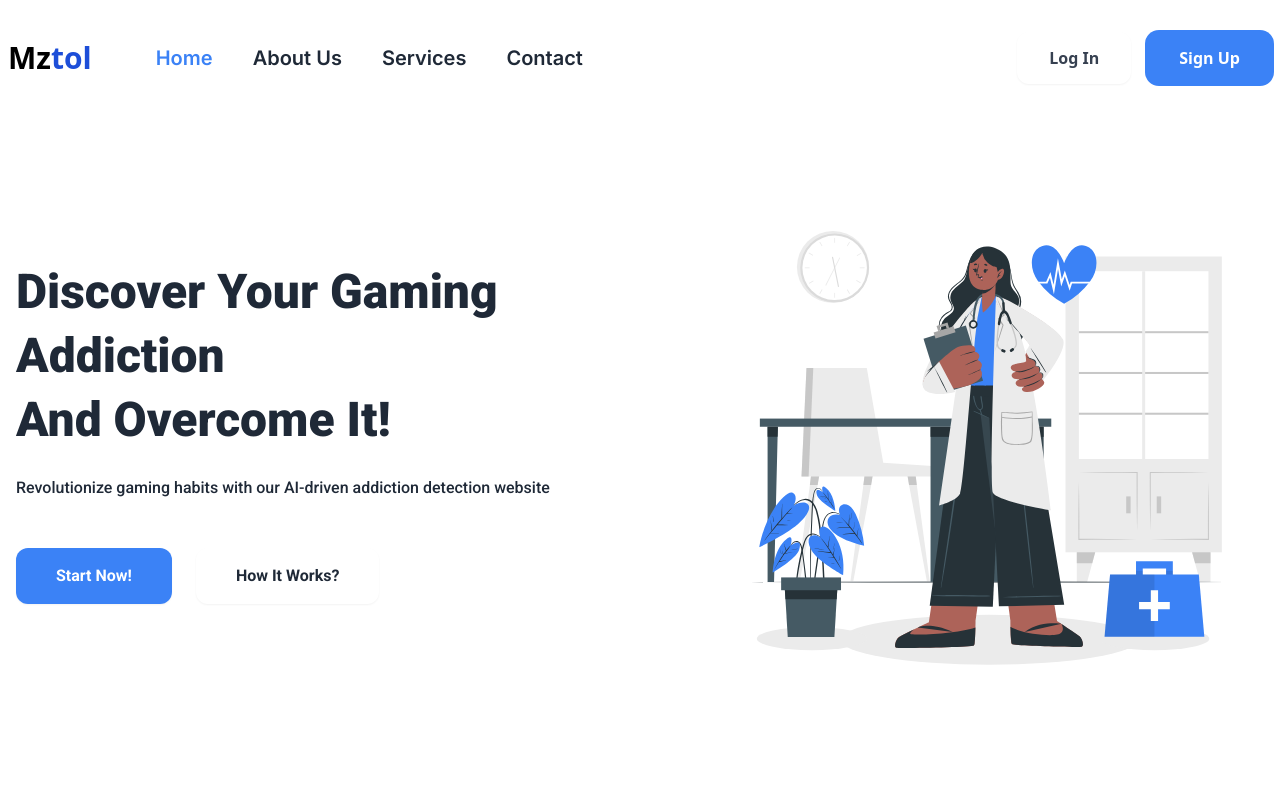
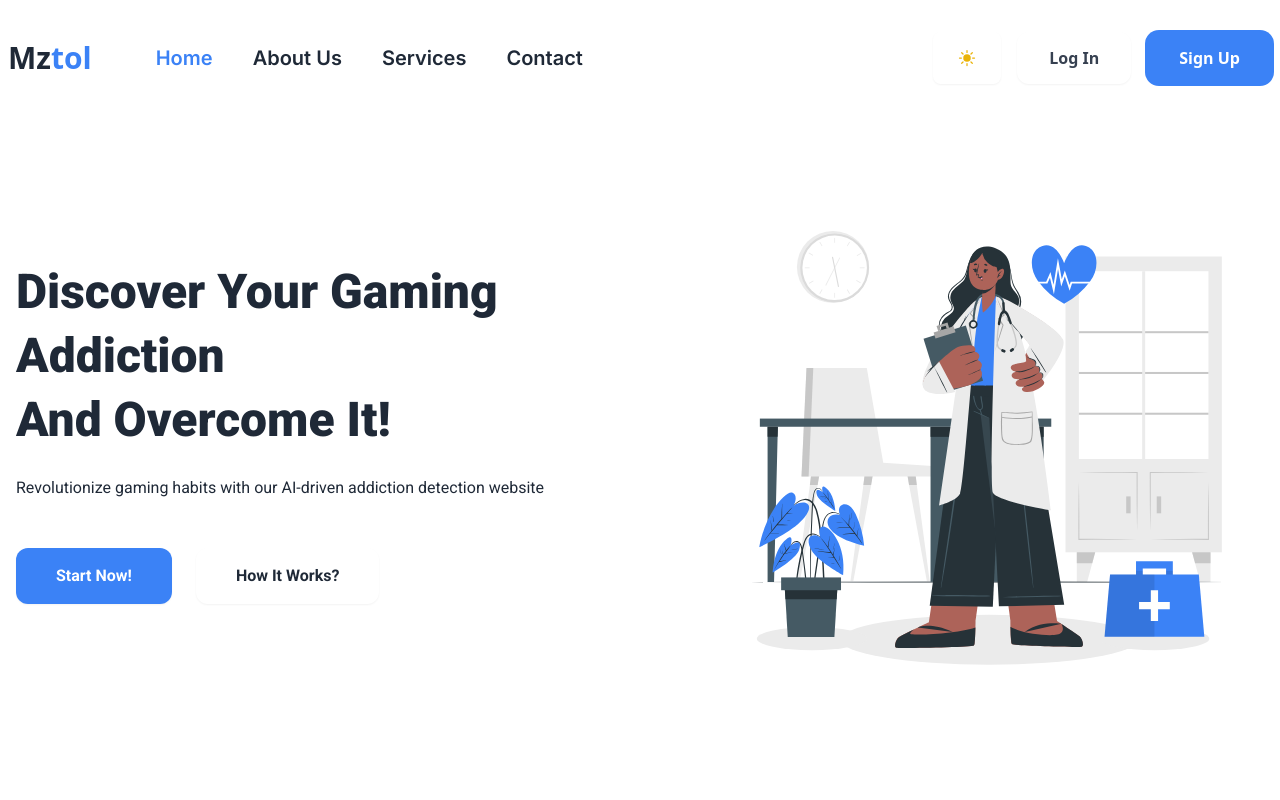
Before and after one commit to chihabMe/daw-addiction-detector, a React (Vite) app in the folder frontend/: page / in a window 1280 px wide. Shown: the top 800 px of the page. Built offline with nearby package versions, Linux system fonts and the light colour scheme.

Commit message:
added dark/light theme toggler

```diff
--- a/frontend/index.html
+++ b/frontend/index.html
@@ -15,7 +15,7 @@
     <!--   rel="stylesheet" -->
     <!-- /> -->
   </head>
-  <body>
+  <body class=" bg-light  dark:bg-dark">
     <div id="root" class="w-full max-w-screen-[1300px] mx-auto"></div>
     <script type="module" src="/src/main.tsx"></script>
   </body>
--- /dev/null
+++ b/frontend/src/components/layout/DarkLightThemeToggler.tsx
@@ -0,0 +1,16 @@
+import { useUiContext } from '../../hooks/useUiContext'
+import Button from '../ui/Button'
+import { MoonIcon,SunIcon } from '@heroicons/react/24/solid'
+
+const DarkLightThemeToggler = () => {
+  const {theme,toggleThemeMode} = useUiContext()
+  const isLight = theme=="light";
+  return (
+    <div onClick={toggleThemeMode}>
+      {isLight&& <Button className="bg-transparent px-6 hover:ring-yellow-500 active:ring-yellow-500 rounded-lg  "><SunIcon className="w-5 h-5 text-yellow-500"/></Button>}
+      {!isLight&& <Button className="bg-transparent px-6 hover:ring-gray-800 active:ring-gray-800 rounded-lg  "><MoonIcon className="w-5 h-5 text-gray-800"/></Button>}
+    </div>
+  )
+}
+
+export default DarkLightThemeToggler
--- a/frontend/src/components/layout/Header/Header.tsx
+++ b/frontend/src/components/layout/Header/Header.tsx
@@ -2,6 +2,7 @@ import { Link, NavLink } from "react-router-dom";
 import Button from "../../ui/Button";
 import {Bars3Icon} from "@heroicons/react/24/solid"
 import { motion } from "framer-motion";
+import DarkLightThemeToggler from "../DarkLightThemeToggler";
 const links = [
   {
     href: "/",
@@ -30,11 +31,11 @@ const Header = () => {
       animate={{opacity:1,y:0}}
       transition={{delay:0.1,duration:0.2}}
 
-      className="w-full   px-4 py-4 md:px-2       items-center        ">
+      className="w-full px-4 py-4 md:px-2 items-center ">
       <div className="w-full max-w-[1400px] flex items-center gap-16 justify-between py-4   mx-auto  ">
-        <Link to="/">
+        <Link to="/" className="text-text-darker dark:text-text-ligther ">
           <h1 className="capitalize font-bold  text-3xl">
-            mz<span className="text-blue-700">tol</span>
+            mz<span className="text-primary">tol</span>
           </h1>
         </Link>
       <DesktopView/>
@@ -47,7 +48,7 @@ const MobileView = ()=>{
   return (
    <div className="  lg:hidden">
       <Button className="bg-transparent px-6 py-2 !rounded-lg">
-      <Bars3Icon className="w-6 h-6 text-gray-900 "/>
+      <Bars3Icon className="w-6 h-6 text-text-darker dark:text-text-ligther"/>
       </Button>
    </div>
   )
@@ -62,7 +63,7 @@ const DesktopView = ()=>{
               {links.map((link, idx) => (
                 <li
                   key={idx}
-                  className="font-[600] font-inter   text-[20px]   text-gray-800 capitalize hover:text-primary"
+                  className="font-[600] font-inter   text-[20px]   text-text-darker dark:text-text-ligther capitalize hover:text-primary"
                 >
                   <NavLink
                     to={link.href}
@@ -77,13 +78,15 @@ const DesktopView = ()=>{
             </ul>
           </nav>
           <div className="flex gap-4 items-center">
+            <DarkLightThemeToggler/>
             <Link to="/accounts/signup">
-              <Button className="rounded-xl px-8 py-3.5 bg-transparent text-gray-700 hover:text-primary  capitalize  hover:ring-2  hover:ring-primary-500">log in</Button>
+              <Button className="rounded-xl px-8 py-3.5 bg-transparent text-gray-700 dark:text-text-ligther hover:text-primary  capitalize  hover:ring-2  hover:ring-primary-500">log in</Button>
             </Link>
 
             <Link to="/accounts/login">
               <Button className="rounded-xl px-8 py-3.5  capitalize  ring-2 ring-blue-500">sign up</Button>
             </Link>
+
           </div>
         </div>
   )
--- a/frontend/src/context/ui.context.tsx
+++ b/frontend/src/context/ui.context.tsx
@@ -1,5 +1,7 @@
 import { ReactNode, createContext, useEffect, useState } from "react";
+
 import toast from "react-hot-toast";
+
 type IQuestionType = "list" | "grid";
 type ITheme = "dark"|"light";
 type IQuestionDisplayType = "letters"|"none";
@@ -7,8 +9,7 @@ interface UiContextInitialState {
   theme: ITheme;
   questionMode: IQuestionType;
   questionDisplayType:IQuestionDisplayType,
-  changeThemeToDark:()=>void;
-  changeThemeToLight:()=>void;
+  toggleThemeMode:()=>void;
   changeQuestionModeToList:()=>void;
   changeQuestionModeToGrid:()=>void;
 
@@ -19,8 +20,7 @@ const initialState: UiContextInitialState = {
   theme: localStorage.getItem("theme") as ITheme??"light",
   questionMode:localStorage.getItem("questionMode") as IQuestionType??"list",
   questionDisplayType:localStorage.getItem("questionDisplayType") as IQuestionDisplayType??"letters",
-  changeThemeToDark:()=>{},
-  changeThemeToLight:()=>{},
+  toggleThemeMode:()=>{},
   changeQuestionModeToList:()=>{},
   changeQuestionModeToGrid:()=>{},
   toggleQuestionsDisplaytype:()=>{},
@@ -35,13 +35,15 @@ export const UiContextProvider = ({children}:{children:ReactNode})=>{
   const [questionMode,setQuestionMode] = useState(initialState.questionMode)
   const [questionDisplayType,setQuestionDisplayType] = useState(initialState.questionDisplayType)
 
-  const changeThemeToDark = ()=>{
-    toast.success("dark theme on")
-  setTheme("dark")
-  }
-  const changeThemeToLight = ()=>{
-    toast.success("light theme on")
-  setTheme("light")
+  const toggleThemeMode = ()=>{
+    setTheme(p=>{
+      const isLight =  p=="light";
+      isLight? document.documentElement.classList.remove("dark"):document.documentElement.classList.add("dark")
+       const nextTheme = isLight ? "dark":"light";
+      toast.success(`${nextTheme} on`)
+      return nextTheme;
+    })
+
   }
   const changeQuestionModeToGrid=()=>{
     toast.success("grid display")
@@ -65,16 +67,22 @@ export const UiContextProvider = ({children}:{children:ReactNode})=>{
   useEffect(()=>{
     localStorage.setItem("questionMode",questionMode)
 
+
   },[questionMode])
+
+
   useEffect(()=>{
     localStorage.setItem("theme",theme)
   },[theme])
+  useEffect(()=>{
+      const storedTheme  = localStorage.getItem("theme")
+      storedTheme == "light"? document.documentElement.classList.remove("dark"):document.documentElement.classList.add("dark")
+  },[])
 
   const value  = {
     theme,
     questionMode,
-    changeThemeToLight,
-    changeThemeToDark,
+    toggleThemeMode,
     changeQuestionModeToList,
     changeQuestionModeToGrid,
     toggleQuestionsDisplaytype,
--- a/frontend/src/pages/home.tsx
+++ b/frontend/src/pages/home.tsx
@@ -12,67 +12,49 @@ const HomePage = () => (
       className="flex flex-col py-8 md:flex-row justify-between items-center justify-center min-h-[80vh] max-w-[1400px] mx-auto">
       <div className="w-full lg:w-1/2 font-roboto max-w-[680px] gap-4  flex flex-col justify-center lg:items-start">
         <div>
-        <motion.h1
-            // transition={{delay:0.1}}
-            // initial={{x:"-100%",y:-100,opacity:0}}
-            // animate={{x:0,opacity:1,y:0}}
+        <h1
 
-            className="text-4xl lg:text-5xl text-gray-800 font-[800] capitalize mb-4">
+            className="text-4xl lg:text-5xl text-text-darker dark:text-text-ligther font-[800] capitalize mb-4">
           Discover Your Gaming
-        </motion.h1>
-        <motion.h1
-            // transition={{delay:0.2}}
-            // initial={{x:"-100%",opacity:0}}
-            // animate={{x:0,opacity:1}}
+        </h1>
+        <h1
 
-            className="text-4xl lg:text-5xl text-gray-800 font-[800] capitalize mb-4">
+            className="text-4xl lg:text-5xl text-text-darker dark:text-text-ligther font-[800] capitalize mb-4">
 Addiction
-        </motion.h1>
-        <motion.h1
-            // transition={{delay:0.3}}
-            // initial={{x:"-100%",opacity:0}}
-            // animate={{x:0,opacity:1}}
+        </h1>
+        <h1
 
-            className="text-4xl lg:text-5xl text-gray-800 font-[800] capitalize mb-4">
+            className="text-4xl lg:text-5xl text-text-darker dark:text-text-ligther font-[800] capitalize mb-4">
           and Overcome It!
-        </motion.h1>
+        </h1>
         </div>
-        <motion.p
-            // transition={{delay:0.4}}
-            // initial={{x:"-100%",opacity:0}}
-            // animate={{x:0,opacity:1}}
-          className="font-medium  text-black text-gray-800 ">
+        <p
+          className="   text-text-darker dark:text-text-ligther  ">
           Revolutionize gaming habits with our AI-driven addiction detection website
-        </motion.p>
+        </p>
 
-        <motion.div
-          // initial={{y:"100%",opacity:0}}
-          // animate={{y:0,opacity:1}}
-          // transition={{delay:0.5}}
+        <div
 
-          className="flex items-center gap-6 mt-8">
-          <Link to="/quiz">
-            <Button className="rounded-xl">Start Now!</Button>
+          className="flex flex-col md:flex-row items-center gap-6 mt-8">
+          <Link to="/quiz" className="w-full md:w-auto">
+            <Button className="rounded-xl !w-full  ">Start Now!</Button>
           </Link>
-          <Link to="/how-it-works">
-            <Button className="rounded-xl bg-transparent text-gray-800">
+          <Link to="/how-it-works" className="w-full md:w-auto">
+            <Button className="rounded-xl !w-full bg-transparent text-text-darker dark:text-text-ligther">
               How It Works?
             </Button>
           </Link>
-        </motion.div>
+        </div>
 
       </div>
-      <motion.div
-          // initial={{x:"100%",opacity:0}}
-          // animate={{x:0,opacity:1}}
-          // transition={{delay:0.35}}
+      <div
         className="hidden   lg:block">
         <img
           className="w-[550px] h-[550px]"
           src="/images/home/doctor.svg"
           alt="doctor image"
         />
-      </motion.div>
+      </div>
     </motion.section>
   </main>
 );
--- a/frontend/src/routes/root.tsx
+++ b/frontend/src/routes/root.tsx
@@ -9,7 +9,7 @@ export function Root() {
       <Header />
       <Outlet />
       <Footer/>
-      <Toaster   position="bottom-right"   toastOptions={{duration:4500,className:"bg-white  min-w-[200px] font-medium",icon:<CheckCircleIcon className="w-6 h-6 text-primary"/>}}  />
+      <Toaster   position="bottom-right"   toastOptions={{duration:2500,className:"bg-white  min-w-[200px] font-medium",icon:<CheckCircleIcon className="w-6 h-6 text-primary"/>}}  />
     </>
   );
 }
--- a/frontend/tailwind.config.js
+++ b/frontend/tailwind.config.js
@@ -1,6 +1,7 @@
 /** @type {import('tailwindcss').Config} */
 export default {
   content: ["./index.html", "./src/**/*.{js,ts,jsx,tsx}"],
+  darkMode: 'class',
   theme: {
     extend: {
       fontFamily: {
@@ -10,8 +11,12 @@ export default {
       },
       colors:{
         "primary":"#3B82F6",
-        "dark":"#304049",
+        "dark":"#202b30",
         "light":"white",
+        "text-dark":"#616872",
+        "text-darker":"#1F2937",
+        "text-light":"#fcfcfc",
+        "text-ligther":"#ffffff"
       }
     },
   },
```
Also changed, not shown: frontend/src/components/pages/quiz/responses/QuestionResponseOptionListItem.tsx (+16 -4 lines), 1 other file (tests, documents, lock files or other folders).
